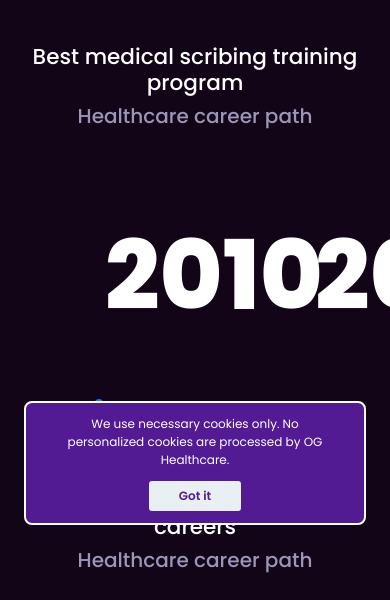
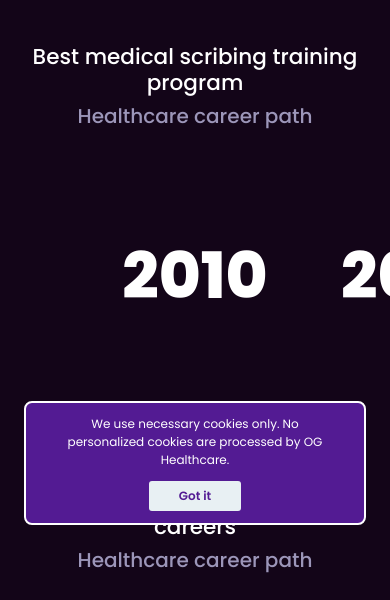
Before and after one commit to vibilk/oghealthcaredev, a PHP site: page /career.html in a window 390 px wide. Shown: the part 299-899 px from the top of the page. Run offline with PHP 8.4, Linux system fonts and the light colour scheme.

Commit message:
Update main.css

```diff
--- a/assets/css/main.css
+++ b/assets/css/main.css
@@ -721,13 +721,35 @@ section {
 }  */
 .year_title {
     text-align: center;
-    font-size: 22rem;
+    font-size: 10rem;
     font-weight: 800;
     color: var(--primary-color);
     line-height: 280px;
     display: inline-block;
     letter-spacing: unset;
     cursor: w-resize;
+}
+.horizontal-swiper .swiper-slide{
+text-align: center;
+}
+
+.horizontal-swiper .swiper-pagination{
+    right: 40px;
+    top: 26%;
+    left: unset;
+    display: flex;
+    flex-direction: column;
+    align-items: flex-end;
+    row-gap: 5px;
+    padding-right: 24px;
+}
+.horizontal-swiper .swiper-pagination-bullet {
+    width: 28px !important;
+    border-radius: 0px !important;
+    height: 8px !important;
+    display: block !important;
+    border-radius: 2px !important;
+    background: #531b93;
 }
 #horizontal{
     margin-top: 4rem;
@@ -2699,7 +2721,7 @@ transition: all .5s;
     }
 
     .year_title {
-        font-size: 6rem;
+        font-size: 4rem;
     }
     #horizontal .owl-dots button span {
         width: 8px !important;
@@ -2812,6 +2834,24 @@ transition: all .5s;
 }
 
 @media screen and (max-width:440px) {
+    .horizontal-swiper .swiper-pagination{
+        right: 0;
+        bottom: 0 !important;
+        top: unset !important;
+        display: flex;
+        flex-direction: row;
+        row-gap: 5px;
+        padding-right: 0;
+        justify-content: center;
+        align-items: flex-end;
+    }
+    .horizontal-swiper .swiper-pagination-bullet {
+        width: 18px !important;
+        height: 18px !important;
+        display: block !important;
+        border-radius: 50px !important;
+    }
+
     #owl-banner .owl-text-overlay{
         top: 58%;
     }
```
